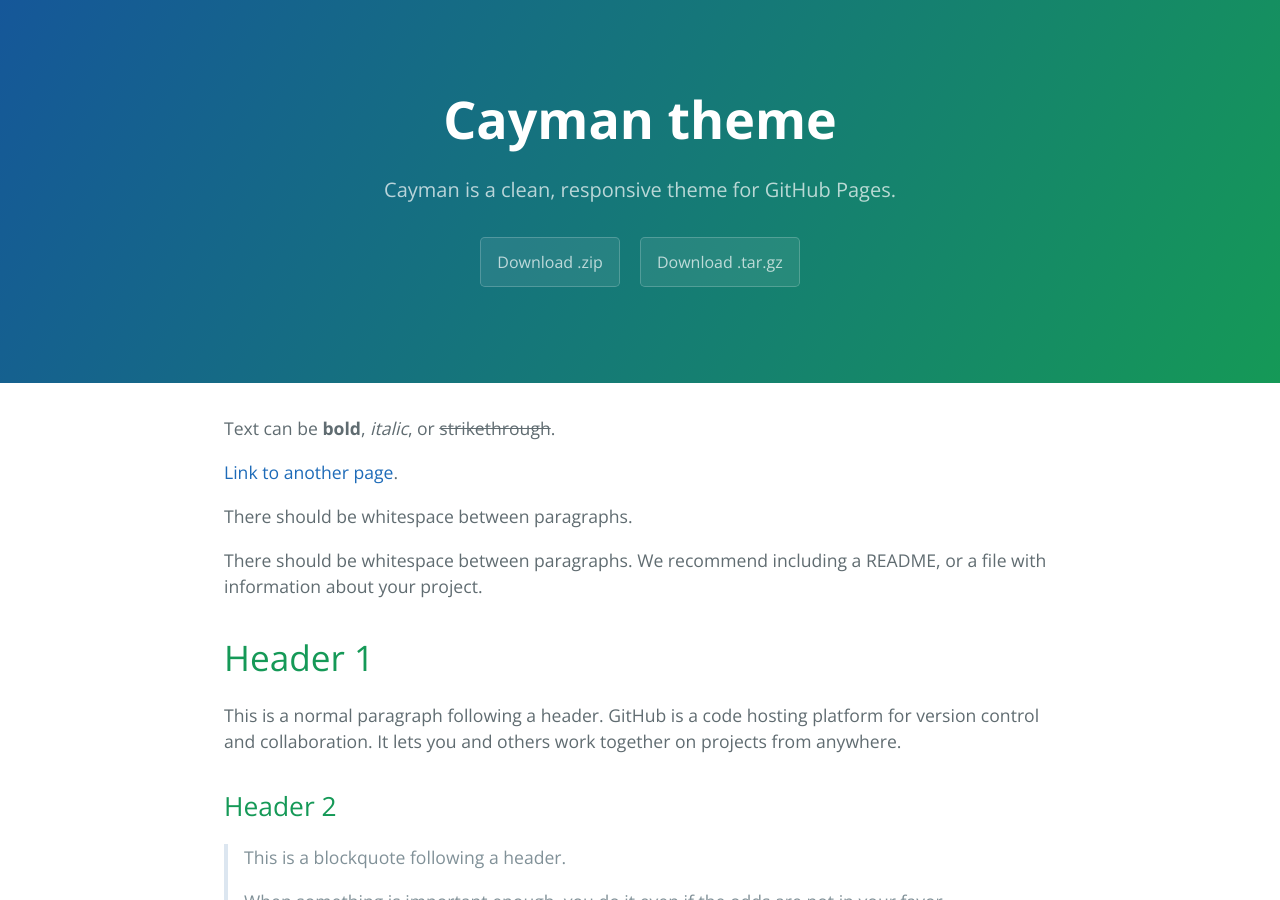
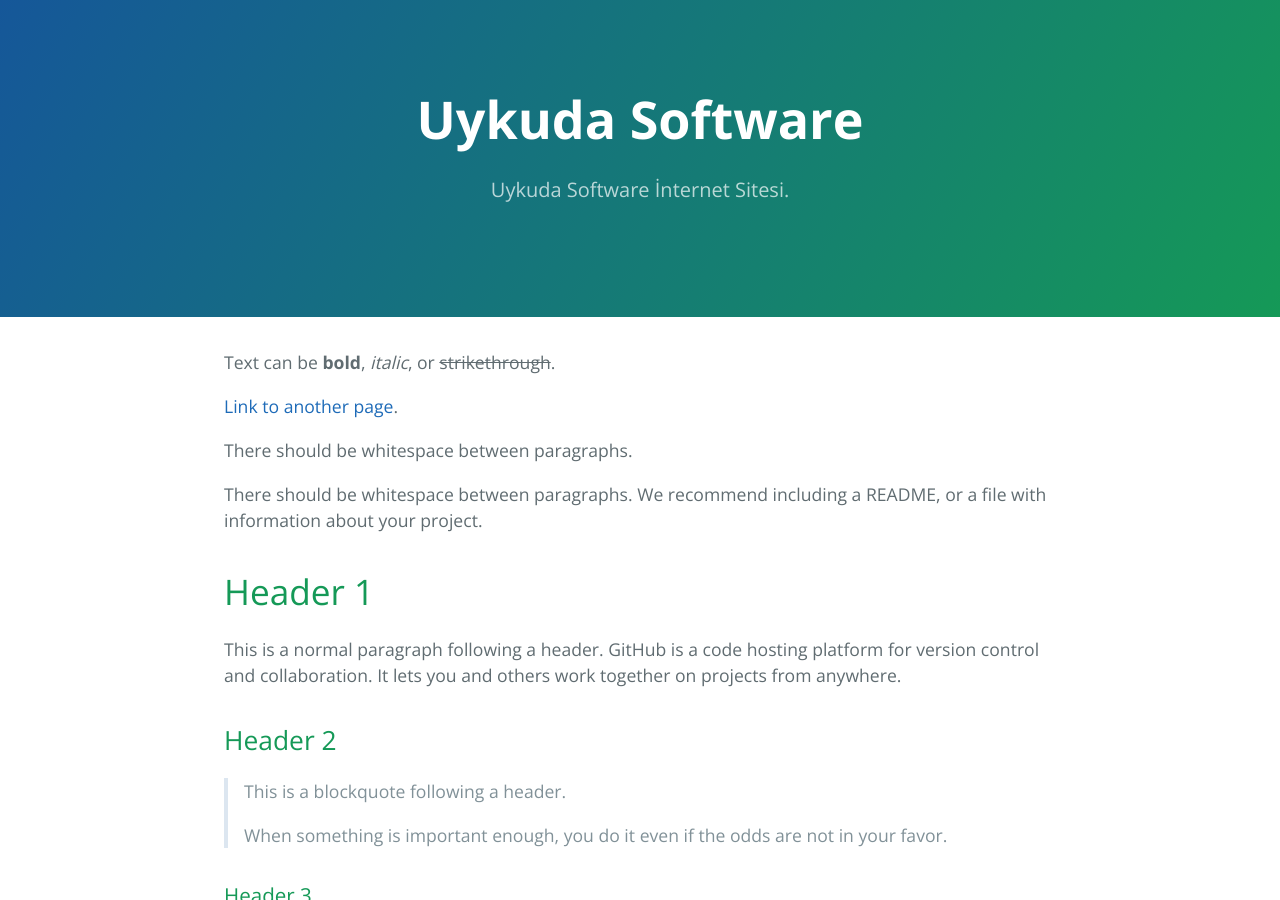
Before and after one commit to uykuda/uykuda.github.io, a Jekyll site: the page built from index.md, in a window 1280 px wide and 900 px high. Built offline with Jekyll 4.4.1, drawn with Linux system fonts in a browser that asks for light colours.

Commit message:
düzenleme

```diff
--- a/_config.yml
+++ b/_config.yml
@@ -1,5 +1,5 @@
-title: Cayman theme
-description: Cayman is a clean, responsive theme for GitHub Pages.
-show_downloads: true
+title: Uykuda Software
+description: Uykuda Software İnternet Sitesi.
+show_downloads: false
 google_analytics:
 theme: jekyll-theme-cayman
```
